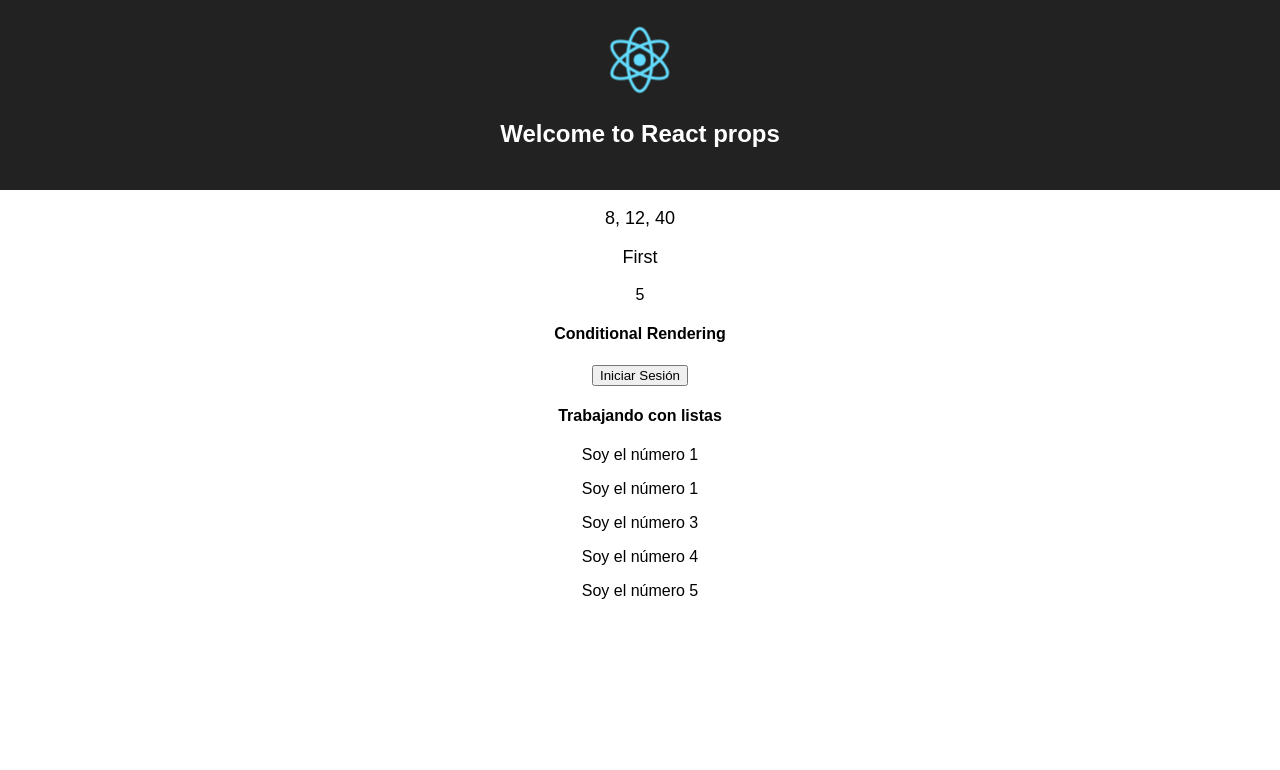
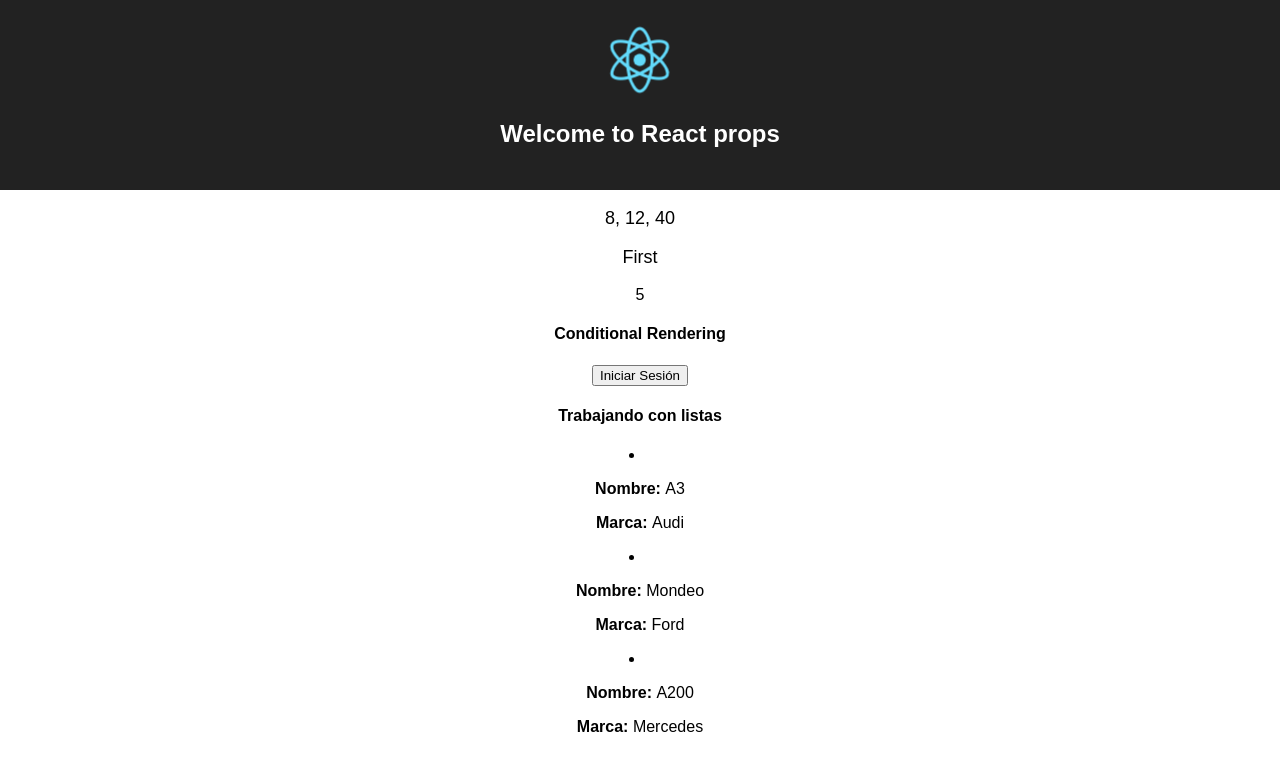
Before and after one commit to dktomaszenko/aprendeReactJS, a React (Create React App) app: page / in a window 1280 px wide. Shown: the top 770 px of the page. Built offline with nearby package versions, Linux system fonts and the light colour scheme.

Commit message:
Trabajando con listas

```diff
--- a/src/App.js
+++ b/src/App.js
@@ -2,6 +2,7 @@ import React, {Component} from 'react';
 import logo from './logo.svg';
 import './App.css';
 import ConditionalSection from './sections/conditional'
+import cars from './data/cars.json';
 
 
 class Hello extends Component {
@@ -9,20 +10,27 @@ class Hello extends Component {
         return <h1 className="App-title">{this.props.title}</h1>
     }
 }
+
 class MiLista extends Component {
-    render (){
-        const numbers = [1, 1, 3, 4, 5 ];
+    render() {
+        const numbers = [1, 1, 3, 4, 5];
         return (
             <div>
                 <h4>Trabajando con listas</h4>
-                {numbers.map((number, index)=>{
-                    return <p key={index}>Soy el número {number}</p>
-                })}
+                {
+                    cars.map(car => {
+                        return (
+                            <li key={car.id}>
+                                <p><strong>Nombre: </strong>{car.name}</p>
+                                <p><strong>Marca: </strong>{car.company}</p>
+                            </li>
+                        )
+                    })
+                }
             </div>
         )
     }
 }
-
 
 
 class Text extends Component {
@@ -39,29 +47,30 @@ class Text extends Component {
             <div>
                 <p className="App-intro">{mappedNumber.join(', ')}</p>
                 <p className="App-intro">{objectWithInfo.key}</p>
-                <Contador />
-                <ConditionalSection />
-                <MiLista />
+                <Contador/>
+                <ConditionalSection/>
+                <MiLista/>
             </div>
         )
     }
 }
 
 class Contador extends Component {
-    constructor(props){
+    constructor(props) {
         super(props);
         this.state = {
             contador: this.props.contadorInicial
         };
-        setInterval(()=>{
+        setInterval(() => {
             this.setState({
                 contador: this.state.contador + 1
             })
         }, 1000)
     }
-/*    state = {contador: 0};*/
-    render(){
-        return <ContadorNumero numero={this.state.contador} />
+
+    /*    state = {contador: 0};*/
+    render() {
+        return <ContadorNumero numero={this.state.contador}/>
     }
 }
 
@@ -70,7 +79,7 @@ Contador.defaultProps = {
 };
 
 class ContadorNumero extends Component {
-    render (){
+    render() {
         return <span>{this.props.numero}</span>
     }
 }
--- /dev/null
+++ b/src/data/cars.json
@@ -0,0 +1,17 @@
+[
+  {
+    "id": "sfsdfsdfsdf-sdfsdfsdfs-sdfsd",
+    "name": "A3",
+    "company": "Audi"
+  },
+  {
+    "id": "dsfsdf-34fgdg-5654654645",
+    "name": "Mondeo",
+    "company": "Ford"
+  },
+  {
+    "id": "45-fdgfdgdfg345243cfs-3432",
+    "name": "A200",
+    "company": "Mercedes"
+  }
+]
```
